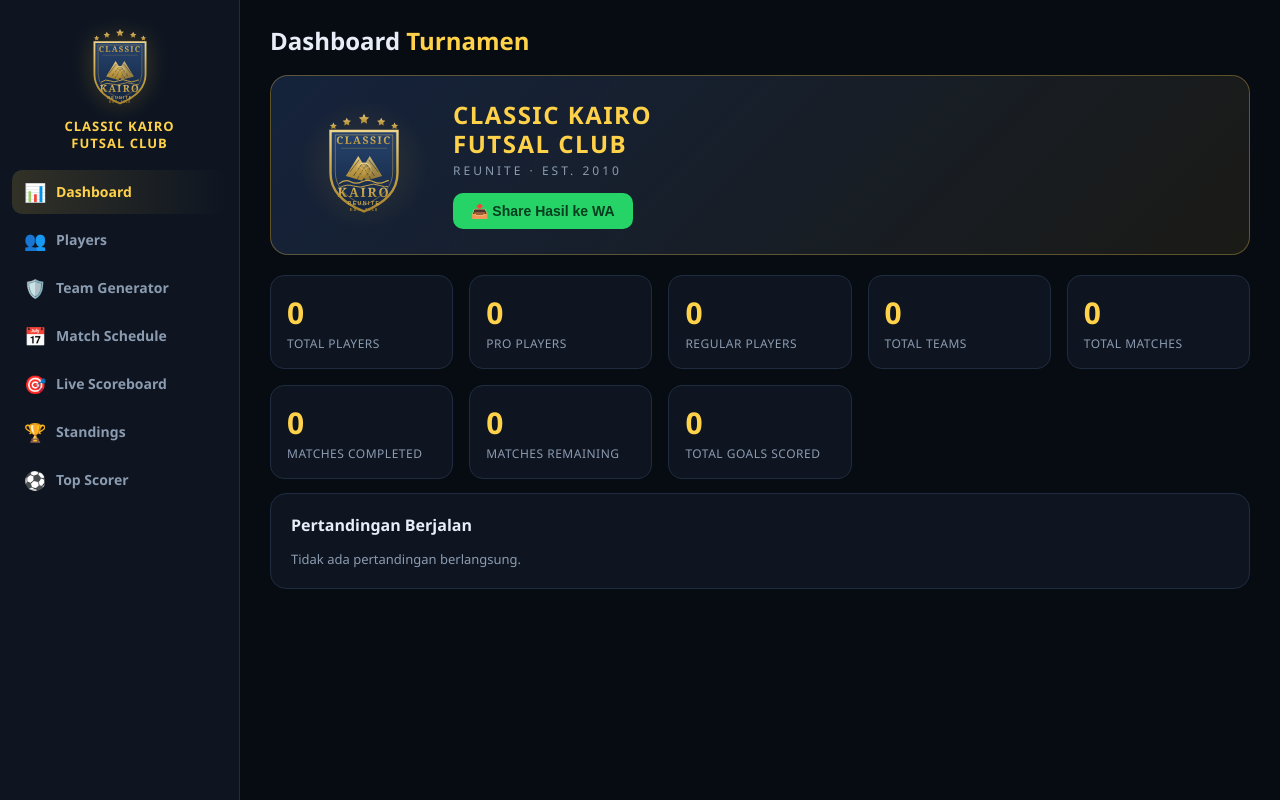
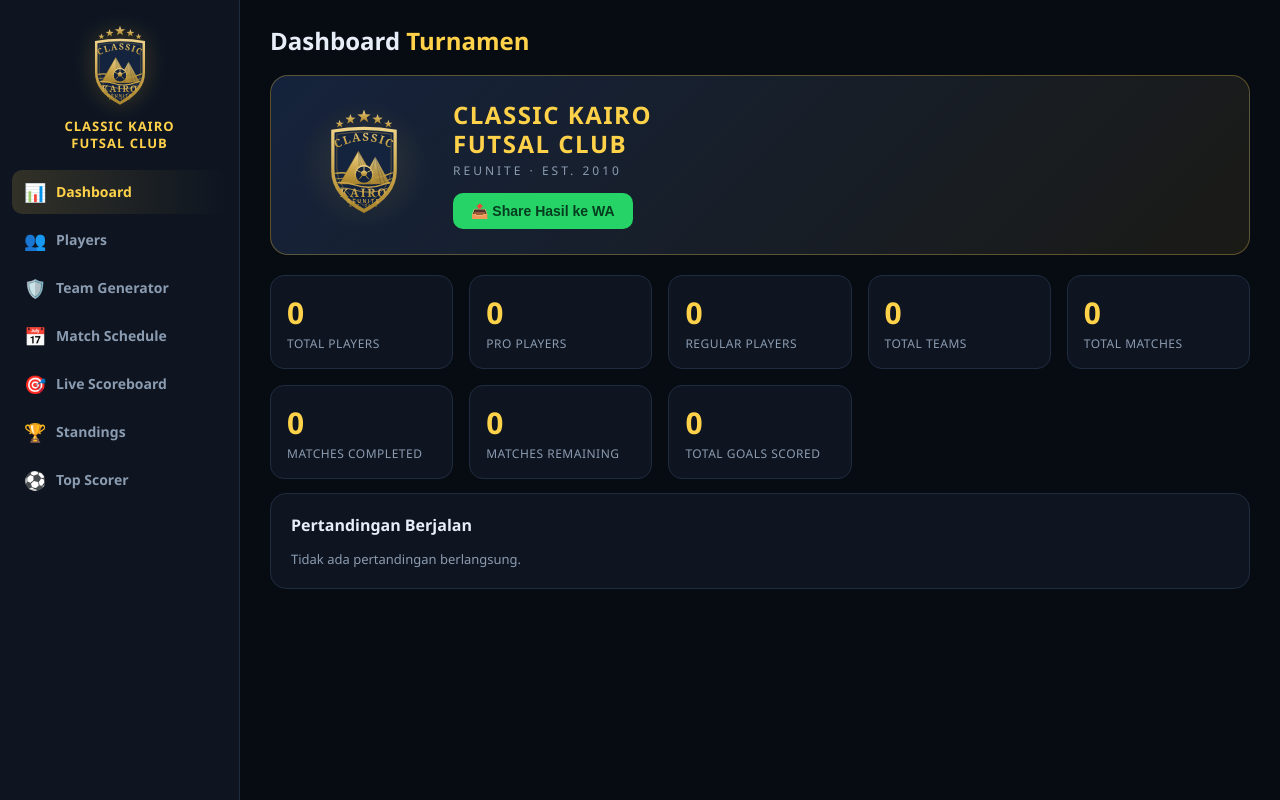
Before and after one commit to emegantarasetiadi-bit/classic-kairo, a plain HTML site: page index.html in a window 1280 px wide. Drawn offline with Linux system fonts and the light colour scheme.

Commit message:
Update index.html

```diff
--- a/index.html
+++ b/index.html
@@ -88,7 +88,8 @@ tr:hover td{background:var(--panel2)}
   .nav-item .ic{width:auto}
   main{padding:16px;padding-bottom:90px}
   .score{font-size:44px}.timer{font-size:52px}
-  .hero svg{width:72px;height:72px}
+  .hero svg{width:96px;height:auto}
+  .hero{gap:14px;padding:18px 16px}
   .hero h2{font-size:18px}
   .scoreboard{grid-template-columns:1fr auto 1fr;gap:8px}
 }
@@ -105,48 +106,71 @@ tr:hover td{background:var(--panel2)}
 <script>
 /* ===== LOGO SVG (redesigned) ===== */
 function logoSVG(size){
-return `<svg viewBox="0 0 200 230" width="${size}" height="${size}" xmlns="http://www.w3.org/2000/svg">
+const h=Math.round(size*235/200);
+return `<svg viewBox="0 0 200 235" width="${size}" height="${h}" xmlns="http://www.w3.org/2000/svg">
   <defs>
     <linearGradient id="goldGrad" x1="0" y1="0" x2="0" y2="1">
-      <stop offset="0%" stop-color="#f0d489"/>
-      <stop offset="50%" stop-color="#c9a44a"/>
-      <stop offset="100%" stop-color="#a8842e"/>
+      <stop offset="0%" stop-color="#f0d489"/><stop offset="55%" stop-color="#c9a44a"/><stop offset="100%" stop-color="#a8842e"/>
     </linearGradient>
-    <linearGradient id="navyGrad" x1="0" y1="0" x2="0" y2="1">
-      <stop offset="0%" stop-color="#26446f"/>
-      <stop offset="100%" stop-color="#14243e"/>
-    </linearGradient>
+    <path id="starShape" d="M0,-10 L2.35,-3.24 L9.51,-3.09 L3.80,1.24 L5.88,8.09 L0,4 L-5.88,8.09 L-3.80,1.24 L-9.51,-3.09 L-2.35,-3.24 Z"/>
+    <path id="classicArc" d="M42 82 Q100 50 158 82" fill="none"/>
+    <clipPath id="shieldClip">
+      <path d="M38 48 Q100 37 162 48 L162 128 Q162 176 100 208 Q38 176 38 128 Z"/>
+    </clipPath>
   </defs>
 
+  <!-- 5 bintang melengkung di atas -->
   <g fill="url(#goldGrad)">
-    <path d="M100 8 l3.2 6.8 7.5 1-5.4 5.2 1.3 7.5-6.6-3.6-6.6 3.6 1.3-7.5-5.4-5.2 7.5-1z"/>
-    <path d="M64 16 l2.6 5.5 6 0.8-4.3 4.2 1 6-5.3-2.9-5.3 2.9 1-6-4.3-4.2 6-0.8z"/>
-    <path d="M136 16 l2.6 5.5 6 0.8-4.3 4.2 1 6-5.3-2.9-5.3 2.9 1-6-4.3-4.2 6-0.8z"/>
-    <path d="M36 26 l2.2 4.6 5 0.7-3.6 3.5 0.9 5-4.5-2.4-4.5 2.4 0.9-5-3.6-3.5 5-0.7z"/>
-    <path d="M164 26 l2.2 4.6 5 0.7-3.6 3.5 0.9 5-4.5-2.4-4.5 2.4 0.9-5-3.6-3.5 5-0.7z"/>
+    <use href="#starShape" transform="translate(100,14) scale(1.5)"/>
+    <use href="#starShape" transform="translate(71,20) scale(1.15)"/>
+    <use href="#starShape" transform="translate(129,20) scale(1.15)"/>
+    <use href="#starShape" transform="translate(48,30) scale(0.9)"/>
+    <use href="#starShape" transform="translate(152,30) scale(0.9)"/>
   </g>
 
-  <path d="M30 44 L170 44 L170 132 Q170 184 100 212 Q30 184 30 132 Z" fill="url(#navyGrad)" stroke="url(#goldGrad)" stroke-width="5"/>
-  <path d="M40 52 L160 52 L160 130 Q160 174 100 199 Q40 174 40 130 Z" fill="none" stroke="#c9a44a" stroke-width="1.5" opacity="0.7"/>
+  <!-- perisai: border emas + isi navy -->
+  <path d="M30 42 Q100 30 170 42 L170 130 Q170 185 100 220 Q30 185 30 130 Z" fill="url(#goldGrad)"/>
+  <path d="M37 48 Q100 37 163 48 L163 128 Q163 176 100 211 Q37 176 37 128 Z" fill="#14243e"/>
+  <path d="M42 52 Q100 42 158 52 L158 126 Q158 170 100 204 Q42 170 42 126 Z" fill="none" stroke="#c9a44a" stroke-width="1.2" opacity="0.65"/>
 
-  <text x="100" y="72" text-anchor="middle" font-family="Georgia, 'Times New Roman', serif" font-weight="bold" font-size="22" letter-spacing="3" fill="url(#goldGrad)">CLASSIC</text>
-  <line x1="52" y1="80" x2="148" y2="80" stroke="#c9a44a" stroke-width="1" opacity="0.6"/>
+  <g clip-path="url(#shieldClip)">
+    <!-- aliran sungai (di belakang piramida) -->
+    <path d="M20 140 Q55 128 85 140 Q115 152 150 138 Q175 128 185 132" fill="none" stroke="#c9a44a" stroke-width="3"/>
+    <path d="M20 152 Q55 140 85 152 Q115 164 150 150 Q175 140 185 144" fill="none" stroke="#c9a44a" stroke-width="2" opacity="0.85"/>
 
-  <g>
-    <path d="M62 138 L88 96 L108 128 L96 148 Z" fill="url(#goldGrad)" opacity="0.95"/>
-    <path d="M138 138 L112 96 L92 128 L104 148 Z" fill="url(#goldGrad)" opacity="0.8"/>
-    <path d="M70 130 L90 104 M78 138 L96 112 M86 144 L102 118" stroke="#14243e" stroke-width="1.5" opacity="0.7"/>
-    <path d="M130 130 L110 104 M122 138 L104 112 M114 144 L98 118" stroke="#14243e" stroke-width="1.5" opacity="0.7"/>
-    <circle cx="100" cy="126" r="15" fill="none" stroke="url(#goldGrad)" stroke-width="2.5"/>
-    <path d="M100 111 v30 M87 117 l26 18 M113 117 l-26 18" stroke="url(#goldGrad)" stroke-width="1.8" fill="none"/>
+    <!-- piramida kiri (besar) dengan arsiran -->
+    <g>
+      <path d="M88 88 L128 158 L48 158 Z" fill="url(#goldGrad)"/>
+      <path d="M88 88 L104 158 M88 88 L118 158 M88 88 L92 158" stroke="#14243e" stroke-width="1" opacity="0.55"/>
+      <path d="M88 88 L128 158 L48 158 Z" fill="none" stroke="#a8842e" stroke-width="1"/>
+    </g>
+    <!-- piramida kanan -->
+    <g>
+      <path d="M124 100 L156 158 L92 158 Z" fill="url(#goldGrad)" opacity="0.9"/>
+      <path d="M124 100 L136 158 M124 100 L146 158 M124 100 L112 158" stroke="#14243e" stroke-width="1" opacity="0.5"/>
+    </g>
+
+    <!-- aliran sungai depan (menyilang piramida) -->
+    <path d="M20 160 Q50 150 80 160 Q112 171 145 158 Q170 149 185 153" fill="none" stroke="#c9a44a" stroke-width="3"/>
+    <path d="M20 171 Q50 162 80 171 Q112 181 145 169 Q170 161 185 164" fill="none" stroke="#c9a44a" stroke-width="2" opacity="0.85"/>
+
+    <!-- bola futsal di tengah depan -->
+    <g>
+      <circle cx="100" cy="138" r="19" fill="#14243e" stroke="url(#goldGrad)" stroke-width="3"/>
+      <path d="M100 128 l7 5 -2.5 8 h-9 L93 133 Z" fill="url(#goldGrad)"/>
+      <path d="M100 128 v-9 M107 133 l8 -4 M104.5 141 l6 7 M95.5 141 l-6 7 M93 133 l-8 -4" stroke="url(#goldGrad)" stroke-width="2" fill="none"/>
+    </g>
   </g>
 
-  <path d="M48 154 Q60 144 72 150 Q84 156 96 150 Q108 144 120 150 Q132 156 144 150 Q150 147 152 148" fill="none" stroke="#c9a44a" stroke-width="2.5"/>
-  <path d="M50 162 Q64 154 78 159 Q92 164 106 158 Q120 152 134 158 Q144 162 150 160" fill="none" stroke="#c9a44a" stroke-width="2"/>
+  <!-- teks CLASSIC melengkung -->
+  <text font-family="Georgia, 'Times New Roman', serif" font-weight="bold" font-size="24" letter-spacing="3" fill="url(#goldGrad)">
+    <textPath href="#classicArc" startOffset="50%" text-anchor="middle">CLASSIC</textPath>
+  </text>
 
-  <text x="100" y="181" text-anchor="middle" font-family="Georgia, 'Times New Roman', serif" font-weight="bold" font-size="27" letter-spacing="4" fill="url(#goldGrad)">KAIRO</text>
-  <text x="100" y="199" text-anchor="middle" font-family="Arial, sans-serif" font-weight="bold" font-size="11" letter-spacing="3" fill="#c9a44a">REUNITE</text>
-  <text x="100" y="212" text-anchor="middle" font-family="Arial, sans-serif" font-weight="bold" font-size="9" letter-spacing="2" fill="#a8842e">EST. 2010</text>
+  <!-- KAIRO / REUNITE / EST -->
+  <text x="100" y="185" text-anchor="middle" font-family="Georgia, serif" font-weight="bold" font-size="25" letter-spacing="4" fill="url(#goldGrad)">KAIRO</text>
+  <text x="100" y="198" text-anchor="middle" font-family="Arial" font-weight="bold" font-size="10" letter-spacing="4" fill="#c9a44a">REUNITE</text>
+  <text x="100" y="207" text-anchor="middle" font-family="Arial" font-weight="bold" font-size="7.5" letter-spacing="3" fill="#a8842e">EST. 2010</text>
 </svg>`;
 }
 
```
